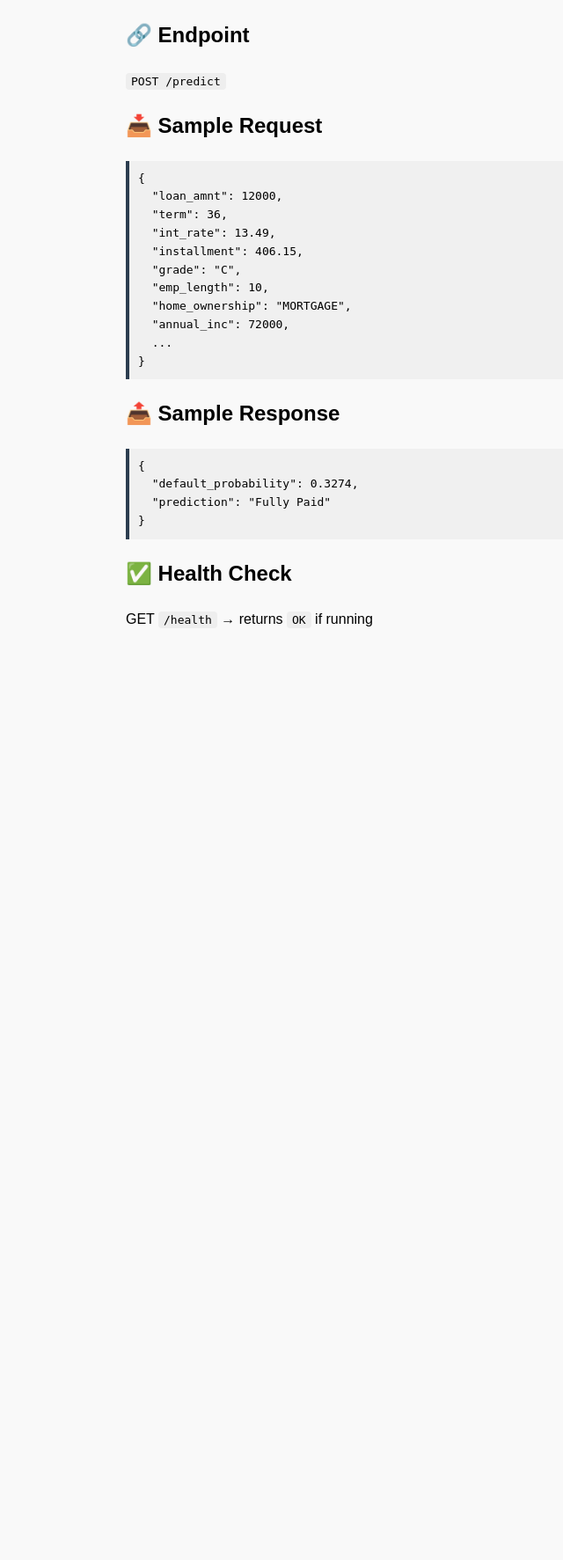
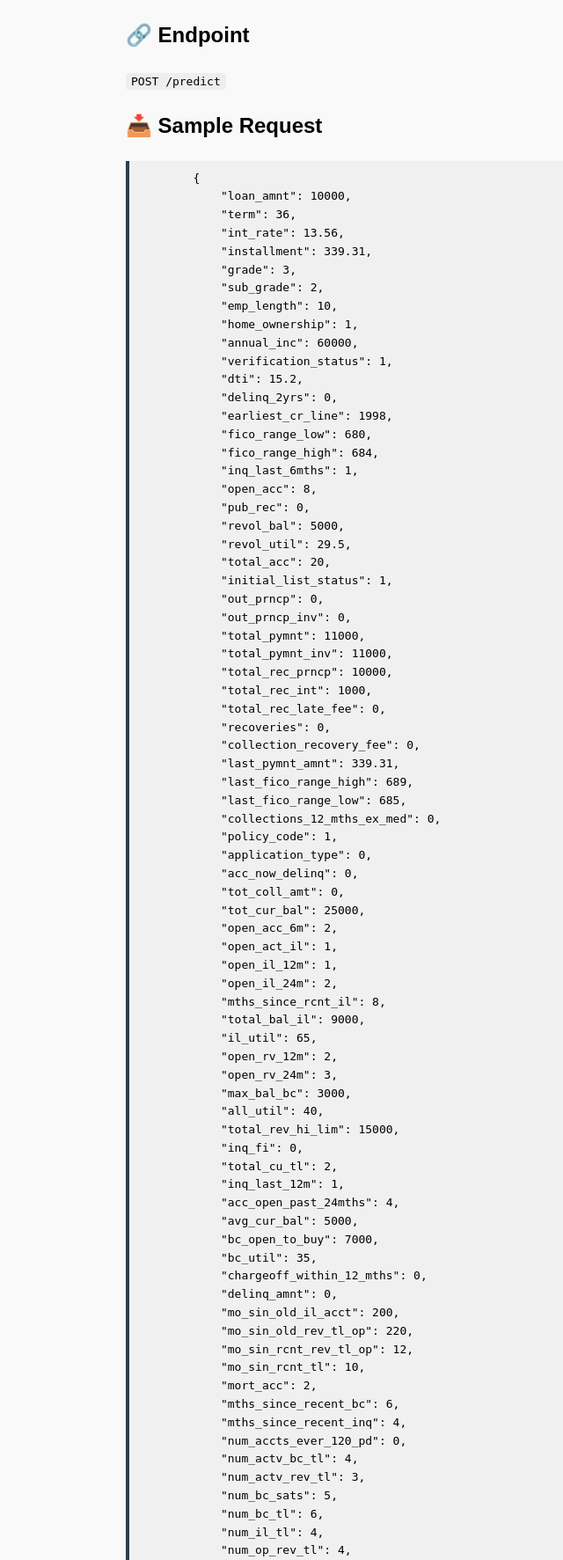
Before and after one commit to AsilbekT/loan-prediction, a Flask app: page / in a window 1280 px wide. Shown: the part 167-1940 px from the top of the page at 88% size, without its empty margins (97-737 px from the left). Before the commit the page ends 879 px from the top, so only its background shows below. Run offline with Flask 3, Linux system fonts and the light colour scheme; parts of the project's set-up code (start-up, migrations or seed data) failed here and were passed over.

Commit message:
added clean json sample

```diff
--- a/app/templates/index.html
+++ b/app/templates/index.html
@@ -39,23 +39,112 @@
     <p><code>POST /predict</code></p>
 
     <h2>📥 Sample Request</h2>
-    <pre>{
-  "loan_amnt": 12000,
-  "term": 36,
-  "int_rate": 13.49,
-  "installment": 406.15,
-  "grade": "C",
-  "emp_length": 10,
-  "home_ownership": "MORTGAGE",
-  "annual_inc": 72000,
-  ...
-}</pre>
+    <pre>
+        {
+            "loan_amnt": 10000,
+            "term": 36,
+            "int_rate": 13.56,
+            "installment": 339.31,
+            "grade": 3,
+            "sub_grade": 2,
+            "emp_length": 10,
+            "home_ownership": 1,
+            "annual_inc": 60000,
+            "verification_status": 1,
+            "dti": 15.2,
+            "delinq_2yrs": 0,
+            "earliest_cr_line": 1998,
+            "fico_range_low": 680,
+            "fico_range_high": 684,
+            "inq_last_6mths": 1,
+            "open_acc": 8,
+            "pub_rec": 0,
+            "revol_bal": 5000,
+            "revol_util": 29.5,
+            "total_acc": 20,
+            "initial_list_status": 1,
+            "out_prncp": 0,
+            "out_prncp_inv": 0,
+            "total_pymnt": 11000,
+            "total_pymnt_inv": 11000,
+            "total_rec_prncp": 10000,
+            "total_rec_int": 1000,
+            "total_rec_late_fee": 0,
+            "recoveries": 0,
+            "collection_recovery_fee": 0,
+            "last_pymnt_amnt": 339.31,
+            "last_fico_range_high": 689,
+            "last_fico_range_low": 685,
+            "collections_12_mths_ex_med": 0,
+            "policy_code": 1,
+            "application_type": 0,
+            "acc_now_delinq": 0,
+            "tot_coll_amt": 0,
+            "tot_cur_bal": 25000,
+            "open_acc_6m": 2,
+            "open_act_il": 1,
+            "open_il_12m": 1,
+            "open_il_24m": 2,
+            "mths_since_rcnt_il": 8,
+            "total_bal_il": 9000,
+            "il_util": 65,
+            "open_rv_12m": 2,
+            "open_rv_24m": 3,
+            "max_bal_bc": 3000,
+            "all_util": 40,
+            "total_rev_hi_lim": 15000,
+            "inq_fi": 0,
+            "total_cu_tl": 2,
+            "inq_last_12m": 1,
+            "acc_open_past_24mths": 4,
+            "avg_cur_bal": 5000,
+            "bc_open_to_buy": 7000,
+            "bc_util": 35,
+            "chargeoff_within_12_mths": 0,
+            "delinq_amnt": 0,
+            "mo_sin_old_il_acct": 200,
+            "mo_sin_old_rev_tl_op": 220,
+            "mo_sin_rcnt_rev_tl_op": 12,
+            "mo_sin_rcnt_tl": 10,
+            "mort_acc": 2,
+            "mths_since_recent_bc": 6,
+            "mths_since_recent_inq": 4,
+            "num_accts_ever_120_pd": 0,
+            "num_actv_bc_tl": 4,
+            "num_actv_rev_tl": 3,
+            "num_bc_sats": 5,
+            "num_bc_tl": 6,
+            "num_il_tl": 4,
+            "num_op_rev_tl": 4,
+            "num_rev_accts": 12,
+            "num_rev_tl_bal_gt_0": 6,
+            "num_sats": 10,
+            "num_tl_120dpd_2m": 0,
+            "num_tl_30dpd": 0,
+            "num_tl_90g_dpd_24m": 0,
+            "num_tl_op_past_12m": 3,
+            "pct_tl_nvr_dlq": 95,
+            "percent_bc_gt_75": 0,
+            "pub_rec_bankruptcies": 0,
+            "tax_liens": 0,
+            "tot_hi_cred_lim": 40000,
+            "total_bal_ex_mort": 15000,
+            "total_bc_limit": 10000,
+            "total_il_high_credit_limit": 20000,
+            "hardship_flag": 0,
+            "disbursement_method": 1,
+            "debt_settlement_flag": 0
+          }
+
+    </pre>
 
     <h2>📤 Sample Response</h2>
-    <pre>{
-  "default_probability": 0.3274,
-  "prediction": "Fully Paid"
-}</pre>
+    <pre>
+        {
+            "default_probability": 0.0224,
+            "prediction": "Fully Paid"
+        }
+    </pre>
 
     <h2>✅ Health Check</h2>
     <p>GET <code>/health</code> → returns <code>OK</code> if running</p>
```
